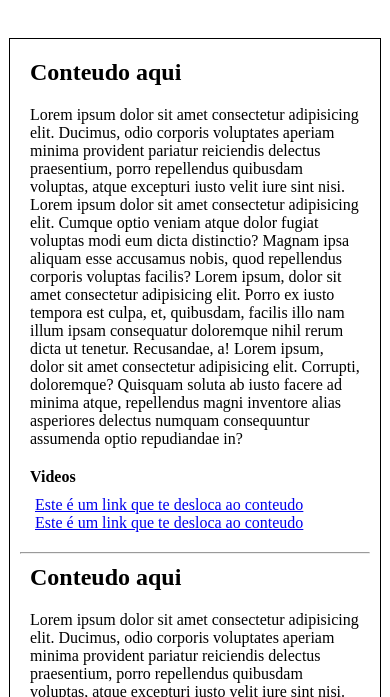
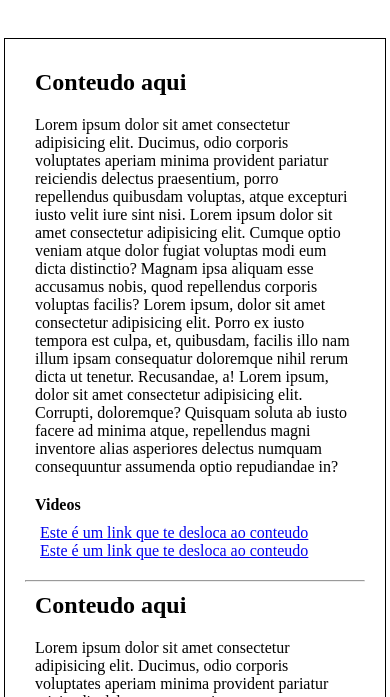
Before and after one commit to migu3lls/Um-site-nada-haver, a plain HTML site: page Um-site-nada-haver/src/index.html in a window 390 px wide. Shown: the part 147-844 px from the top of the page. Drawn offline with Linux system fonts and the light colour scheme; files that its build step writes are made by us from their sources.

Commit message:
Update style-responsivo.css

```diff
--- a/src/css/style-responsivo.css
+++ b/src/css/style-responsivo.css
@@ -1,7 +1,7 @@
 @media screen and (max-width: 768px) {
 
     .main  {
-        margin: 20px;
+        margin: 25px;
         margin-top: 30px;
         margin-bottom: 30px;
         display: flex;
@@ -14,7 +14,7 @@
         width: 100%;
         height: auto;
         margin: 10px;
-        padding: 10px;
+        padding: 20px;
         border: 1px;
         border-style: solid;
         border-color: black;
```
